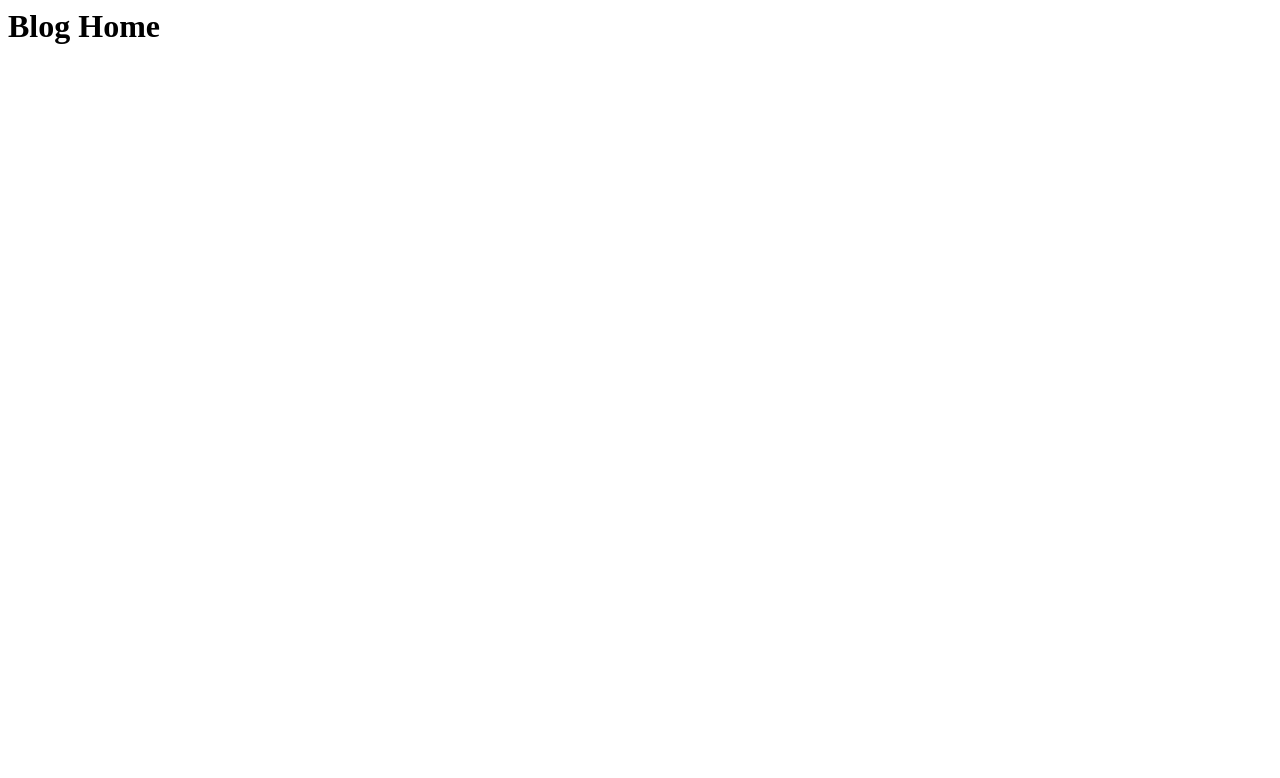
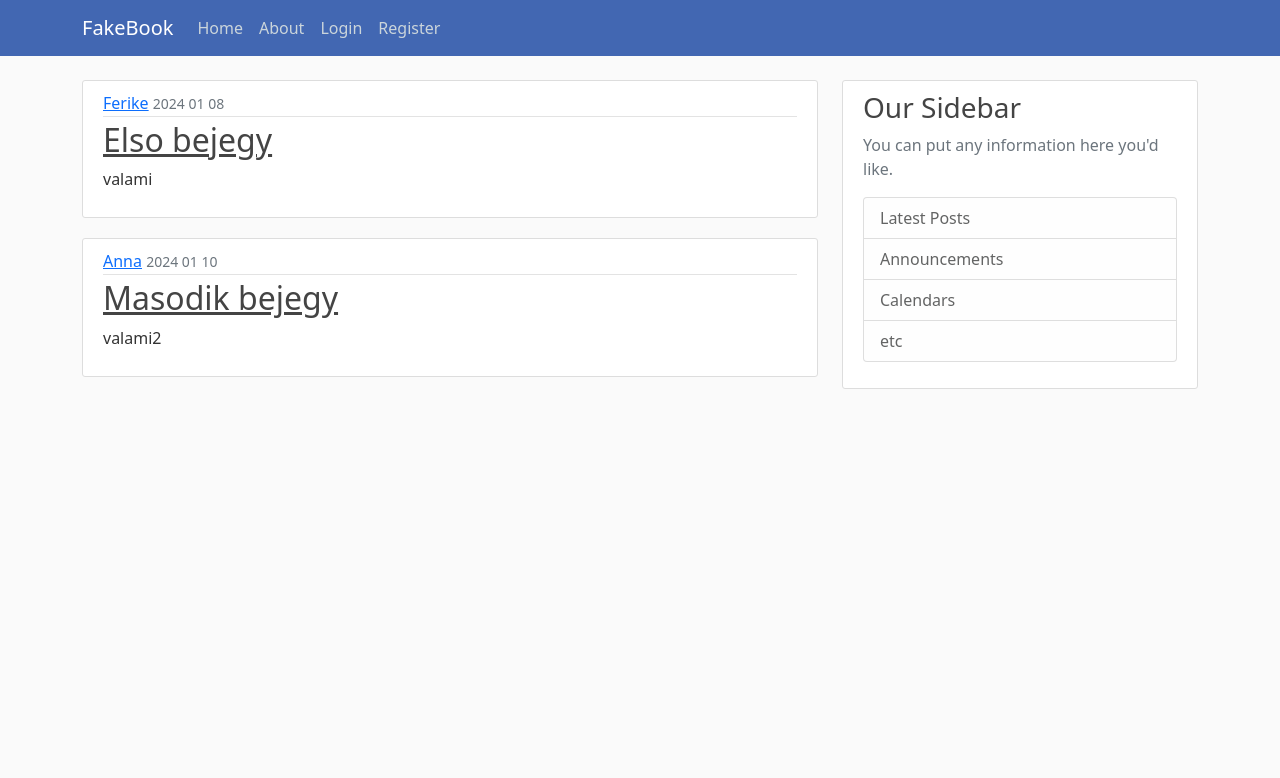
Before and after one commit to fefedemko2001/FakeBook, a Django app: page / in a window 1280 px wide. Before the commit the part shown is almost empty. Shown: the top 778 px of the page. Run offline with Django 5.2, Linux system fonts and the light colour scheme.

Commit message:
blue navbar

```diff
--- /dev/null
+++ b/book/static/book/main.css
@@ -0,0 +1,88 @@
+body {
+    background: #fafafa;
+    color: #333333;
+    margin-top: 5rem;
+  }
+
+  h1, h2, h3, h4, h5, h6 {
+    color: #444444;
+  }
+
+  ul {
+    margin: 0;
+  }
+
+  .bg-steel {
+    background-color: #5f788a;
+  }
+
+  .site-header .navbar-nav .nav-link {
+    color: #cbd5db;
+  }
+
+  .site-header .navbar-nav .nav-link:hover {
+    color: #ffffff;
+  }
+
+  .site-header .navbar-nav .nav-link.active {
+    font-weight: 500;
+  }
+
+  .content-section {
+    background: #ffffff;
+    padding: 10px 20px;
+    border: 1px solid #dddddd;
+    border-radius: 3px;
+    margin-bottom: 20px;
+  }
+
+  .article-title {
+    color: #444444;
+  }
+
+  a.article-title:hover {
+    color: #428bca;
+    text-decoration: none;
+  }
+
+  .article-content {
+    white-space: pre-line;
+  }
+
+  .article-img {
+    height: 65px;
+    width: 65px;
+    margin-right: 16px;
+  }
+
+  .article-metadata {
+    padding-bottom: 1px;
+    margin-bottom: 4px;
+    border-bottom: 1px solid #e3e3e3
+  }
+
+  .article-metadata a:hover {
+    color: #333;
+    text-decoration: none;
+  }
+
+  .article-svg {
+    width: 25px;
+    height: 25px;
+    vertical-align: middle;
+  }
+
+  .account-img {
+    height: 125px;
+    width: 125px;
+    margin-right: 20px;
+    margin-bottom: 16px;
+  }
+
+  .account-heading {
+    font-size: 2.5rem;
+  }
+
+  .custom-bg-color {
+    background-color: #4267B2;
+}
--- a/book/templates/book/about.html
+++ b/book/templates/book/about.html
@@ -0,0 +1,4 @@
+{% extends "book/base.html" %}
+{% block content %}
+  <h1>About Ferike</h1>
+{% endblock content %}
--- a/book/templates/book/base.html
+++ b/book/templates/book/base.html
@@ -0,0 +1,70 @@
+{% load static %}
+<!DOCTYPE html>
+<html>
+<head>
+
+    <!-- Required meta tags -->
+    <meta charset="utf-8">
+    <meta name="viewport" content="width=device-width, initial-scale=1">
+
+    <!-- Bootstrap CSS -->
+    <link href="https://cdn.jsdelivr.net/npm/bootstrap@5.0.2/dist/css/bootstrap.min.css" rel="stylesheet" integrity="sha384-EVSTQN3/azprG1Anm3QDgpJLIm9Nao0Yz1ztcQTwFspd3yD65VohhpuuCOmLASjC" crossorigin="anonymous">
+
+    <link rel="stylesheet" type="text/css" href="{% static 'book/main.css' %}">
+
+    {% if title %}
+        <title>FakeBook - {{ title }}</title>
+    {% else %}
+        <title>FakeBook</title>
+    {% endif %}
+</head>
+<body>
+    <header class="site-header">
+        <nav class="navbar navbar-expand-md navbar-dark custom-bg-color fixed-top">
+          <div class="container">
+            <a class="navbar-brand mr-4" href="/">FakeBook</a>
+            <button class="navbar-toggler" type="button" data-toggle="collapse" data-target="#navbarToggle" aria-controls="navbarToggle" aria-expanded="false" aria-label="Toggle navigation">
+            <span class="navbar-toggler-icon"></span>
+            </button>
+            <div class="collapse navbar-collapse" id="navbarToggle">
+              <div class="navbar-nav mr-auto">
+                <a class="nav-item nav-link" href="{%  url 'book-home' %}">Home</a>
+                <a class="nav-item nav-link" href="{%  url 'book-about' %}">About</a>
+              </div>
+              <!-- Navbar Right Side -->
+              <div class="navbar-nav">
+                <a class="nav-item nav-link" href="#">Login</a>
+                <a class="nav-item nav-link" href="#">Register</a>
+              </div>
+            </div>
+          </div>
+        </nav>
+    </header>
+
+
+    <main role="main" class="container">
+        <div class="row">
+            <div class="col-md-8">
+            {% block content %}{% endblock %}
+            </div>
+            <div class="col-md-4">
+            <div class="content-section">
+                <h3>Our Sidebar</h3>
+                <p class='text-muted'>You can put any information here you'd like.
+                <ul class="list-group">
+                    <li class="list-group-item list-group-item-light">Latest Posts</li>
+                    <li class="list-group-item list-group-item-light">Announcements</li>
+                    <li class="list-group-item list-group-item-light">Calendars</li>
+                    <li class="list-group-item list-group-item-light">etc</li>
+                </ul>
+                </p>
+            </div>
+            </div>
+        </div>
+    </main>
+
+
+    <!-- Option 1: Bootstrap Bundle with Popper -->
+    <script src="https://cdn.jsdelivr.net/npm/bootstrap@5.0.2/dist/js/bootstrap.bundle.min.js" integrity="sha384-MrcW6ZMFYlzcLA8Nl+NtUVF0sA7MsXsP1UyJoMp4YLEuNSfAP+JcXn/tWtIaxVXM" crossorigin="anonymous"></script>
+</body>
+</html>
--- a/book/templates/book/home.html
+++ b/book/templates/book/home.html
@@ -1,9 +1,15 @@
-<!DOCTYPE html>
-<html>
-<head>
-   <title></title>
-</head>
-<body>
-
-</body>
-</html>
+{% extends "book/base.html" %}
+{% block content %}
+   {% for post in posts %}
+      <article class="media content-section">
+         <div class="media-body">
+         <div class="article-metadata">
+            <a class="mr-2" href="#">{{ post.author }}</a>
+            <small class="text-muted">{{ post.date_posted }}</small>
+         </div>
+         <h2><a class="article-title" href="#">{{ post.title }}</a></h2>
+         <p class="article-content">{{ post.content }}</p>
+         </div>
+      </article>
+   {% endfor %}
+{% endblock content %}
--- a/book/views.py
+++ b/book/views.py
@@ -1,9 +1,26 @@
 from django.shortcuts import render
-from django.http import HttpResponse
+
+posts = [
+    {
+        'author':'Ferike',
+        'title':'Elso bejegy',
+        'content': 'valami',
+        'date_posted':'2024 01 08'
+    },
+    {
+        'author':'Anna',
+        'title':'Masodik bejegy',
+        'content': 'valami2',
+        'date_posted':'2024 01 10'
+    }
+]
 
 def home(request):
-    return HttpResponse('<h1>Blog Home<h1>')
+    context = {
+        'posts': posts
+    }
+    return render(request, 'book/home.html', context)
 
 def about(request):
-    return HttpResponse('<h1>Blog Ferike<h1>')
+    return render(request, 'book/about.html', {'title':'about'})
 # Create your views here.
```
